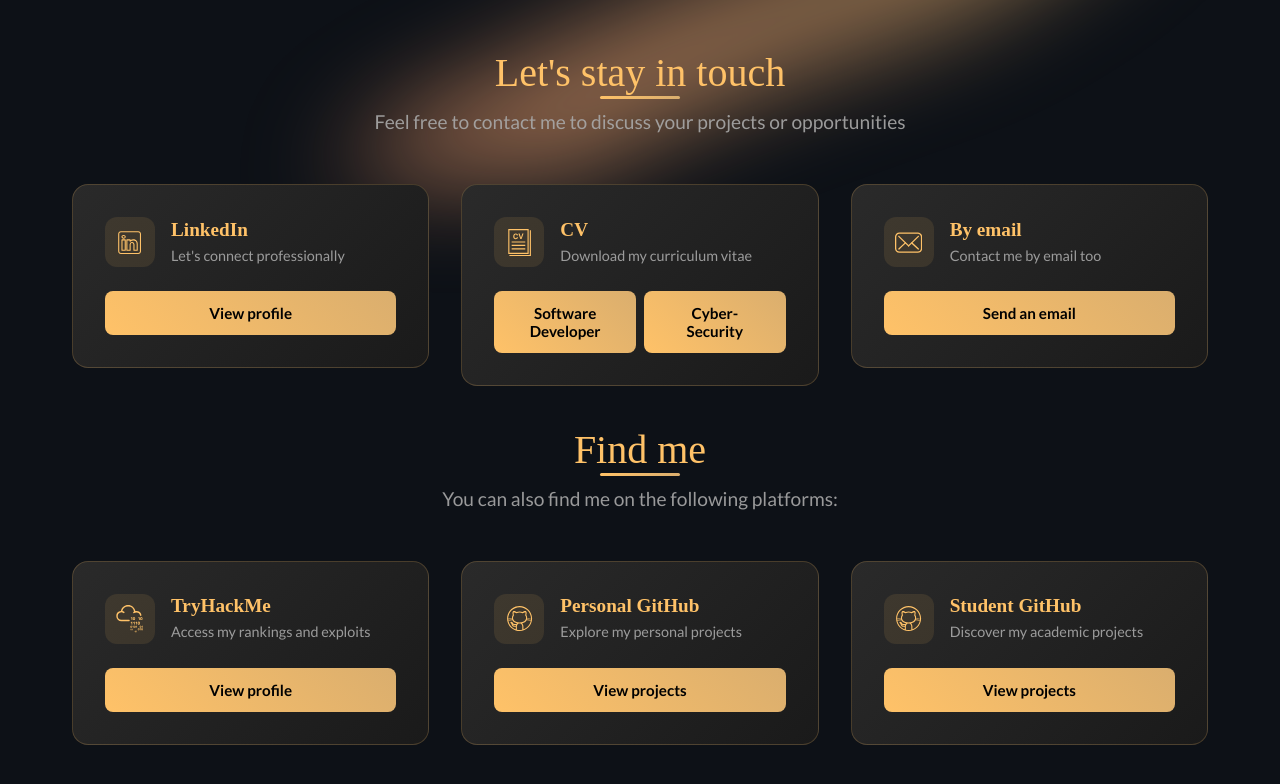
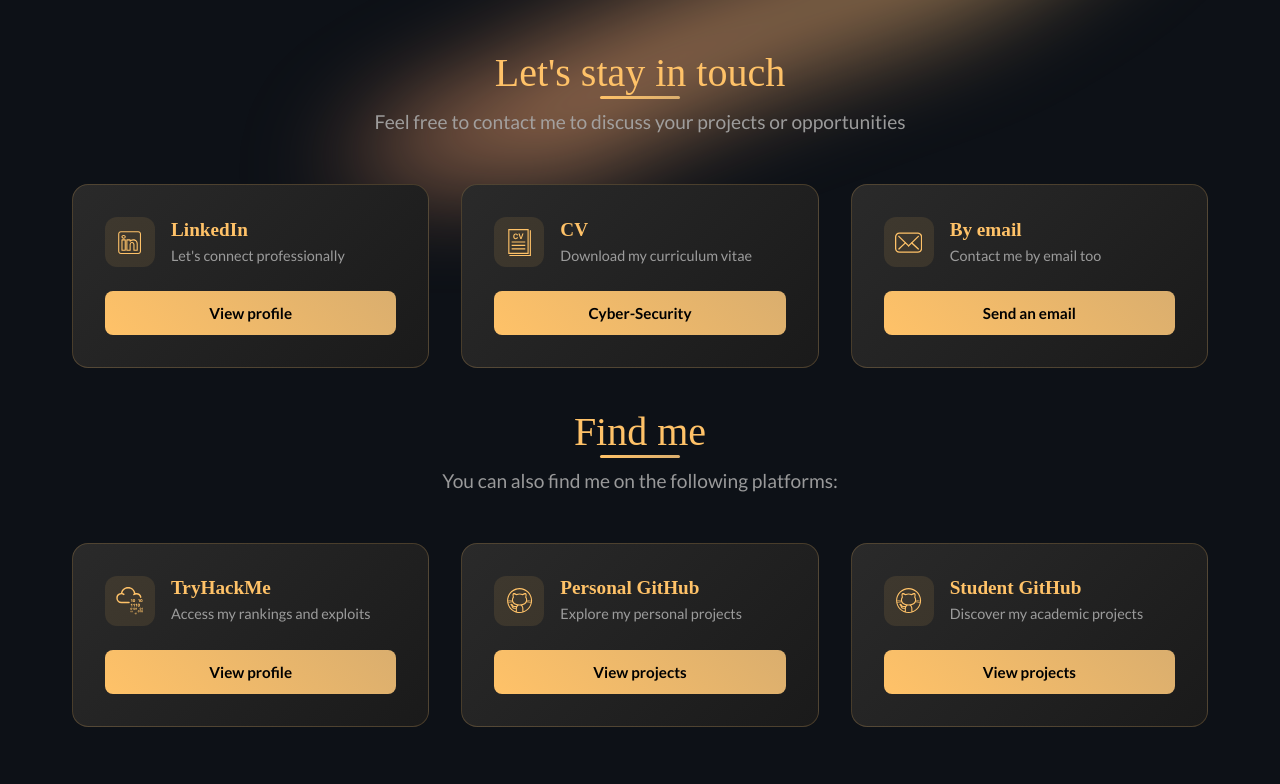
Before and after one commit to goujonmael/portfolio-web-vite-react-ts, a React (Vite) app: page / in a window 1280 px wide. Shown: the part 622-1406 px from the top of the page. Built offline with nearby package versions, Linux system fonts and the light colour scheme; no server answers; a web font is replaced by a local one.

Commit message:
Update Contacts.tsx

```diff
--- a/src/Home/Contacts/Contacts.tsx
+++ b/src/Home/Contacts/Contacts.tsx
@@ -75,12 +75,6 @@
             </div>
           </div>
           <div className="contact-card-footer">
-            <button
-              onClick={() => window.open("/files/CV_GOUJON_dev.pdf", "_blank", "noopener,noreferrer")}
-              className="contact-button"
-            >
-              {t('home.contact.downloadPDFdev')}
-            </button>
             <button
               onClick={() => window.open("/files/CV_GOUJON_cyber.pdf", "_blank", "noopener,noreferrer")}
               className="contact-button"
```
